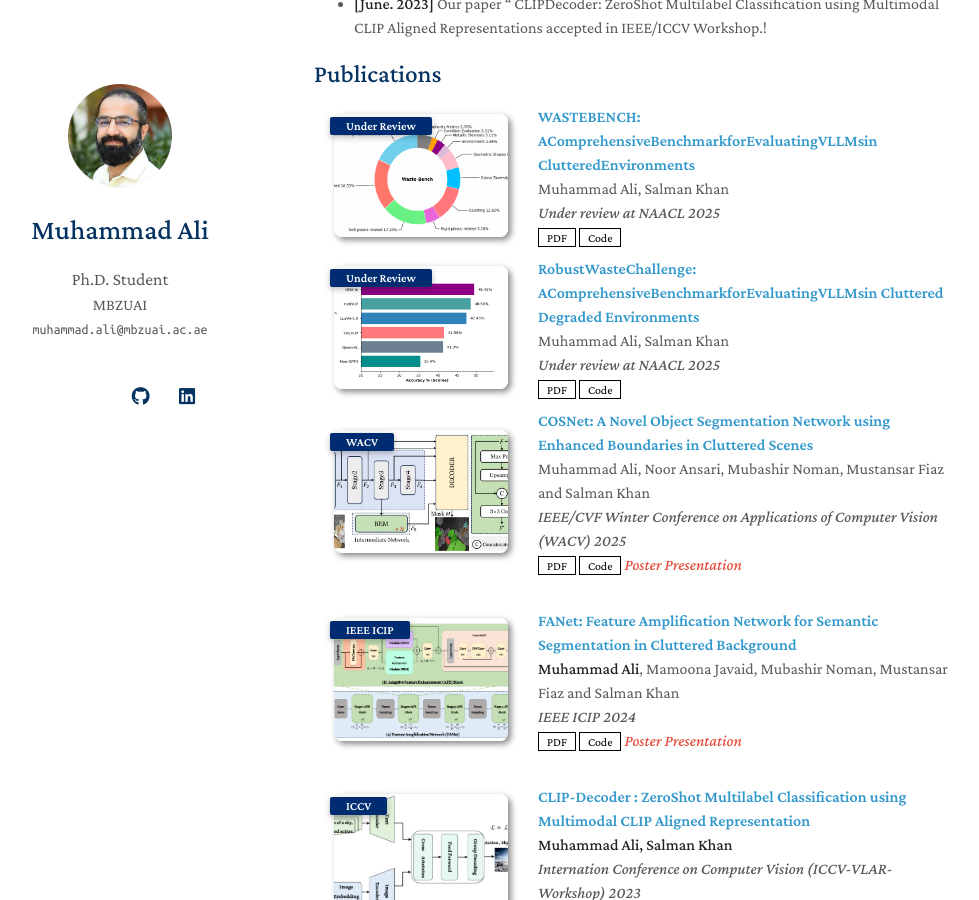
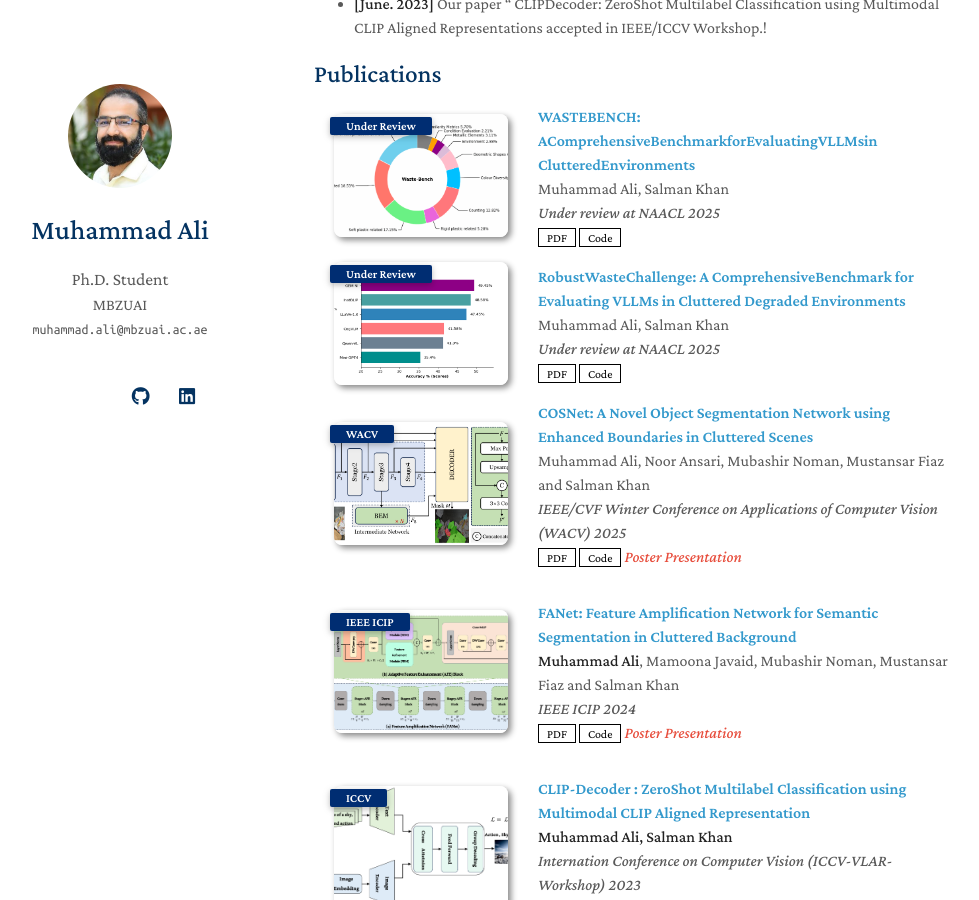
Before and after one commit to aliman80/aliman80.github.io, a Jekyll site: the page built from index.md, in a window 1280 px wide and 900 px high, scrolled down 574 px. Shown: the whole window, without its empty margins (156-1135 px from the left). Built offline with Jekyll 4.4.1, drawn with Linux system fonts in a browser that asks for light colours; a style sheet for code colours, icons or effects is not loaded; our own code applies the rules of GitHub Pages for plain Markdown files.

Commit message:
Update publications.md

```diff
--- a/_includes/publications.md
+++ b/_includes/publications.md
@@ -33,7 +33,7 @@
   </div>
 
   <div class="col-sm-9" style="position: relative;width: 100%;padding-right: 15px;padding-left: 20px;">
-    <div class="title"><a href="https://openreview.net/pdf?id=jHp63qX64q">RobustWasteChallenge: AComprehensiveBenchmarkforEvaluatingVLLMsin Cluttered Degraded Environments</a></div>
+    <div class="title"><a href="https://openreview.net/pdf">RobustWasteChallenge: A ComprehensiveBenchmark for Evaluating VLLMs in Cluttered Degraded Environments</a></div>
     <div class="author">Muhammad Ali, Salman Khan</div>
     <div class="periodical"><em>Under review at NAACL 2025</em></div>
     <div class="links">
```
